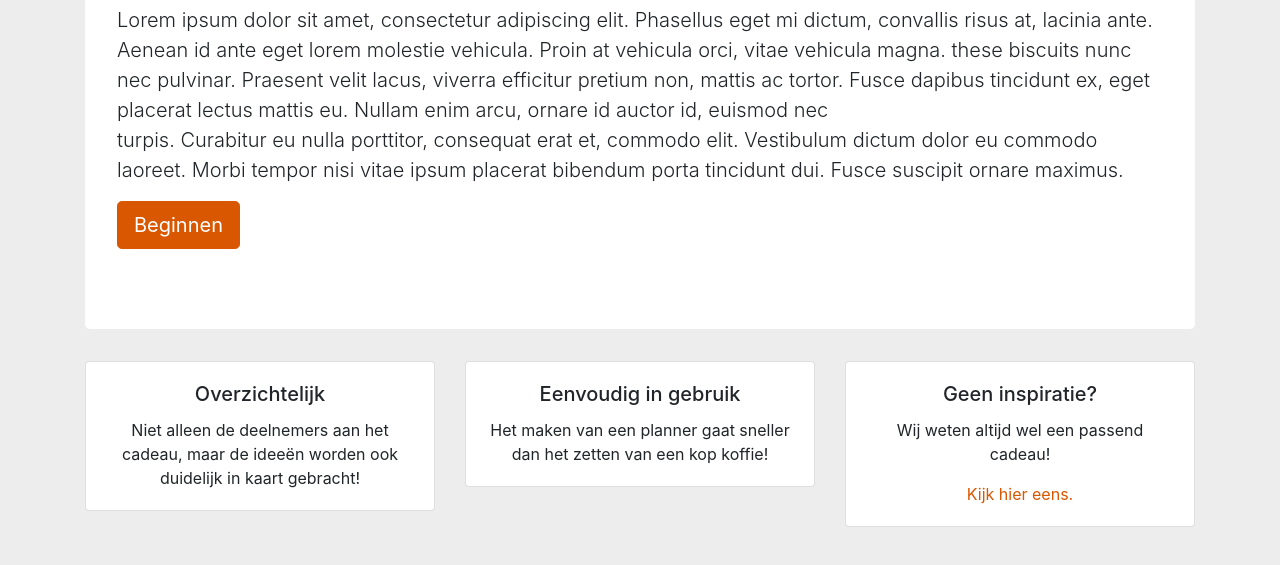
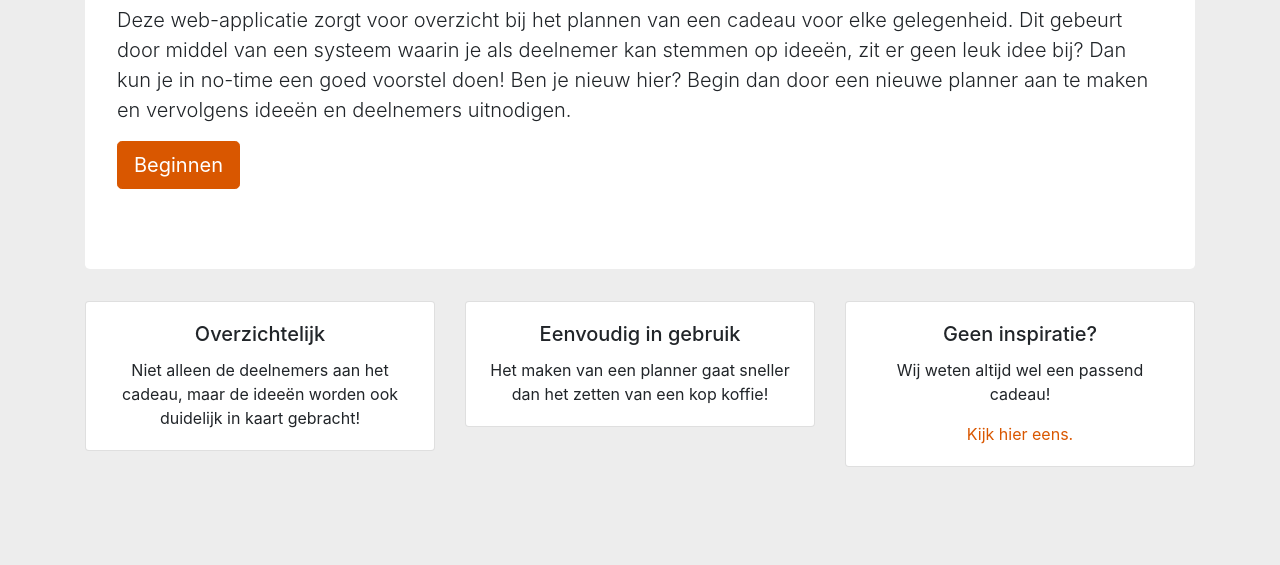
Before and after one commit to JBuursink/tijdelijk, a website: page src/main/webapp/index.html in a window 1280 px wide. Shown: the part 193-758 px from the top of the page. Drawn offline with nearby package versions, Linux system fonts and the light colour scheme.

Commit message:
Update index.html

```diff
--- a/src/main/webapp/index.html
+++ b/src/main/webapp/index.html
@@ -46,12 +46,11 @@
 
 		<div class="jumbotron">
 			<h1 class="display-4">Welkom bij Julian's Cadeauplanner!</h1>
-			<p class="lead">Lorem ipsum dolor sit amet, consectetur adipiscing elit. Phasellus eget mi dictum, convallis risus at, lacinia ante. Aenean
-				id ante eget lorem molestie vehicula. Proin at vehicula orci, vitae vehicula magna. these biscuits nunc nec pulvinar.
-				Praesent velit lacus, viverra efficitur pretium non, mattis ac tortor. Fusce dapibus tincidunt ex, eget placerat lectus
-				mattis eu. Nullam enim arcu, ornare id auctor id, euismod nec
-				<br> turpis. Curabitur eu nulla porttitor, consequat erat et, commodo elit. Vestibulum dictum dolor eu commodo laoreet. Morbi
-				tempor nisi vitae ipsum placerat bibendum porta tincidunt dui. Fusce suscipit ornare maximus. </p>
+			<p class="lead">Deze web-applicatie zorgt voor overzicht bij het plannen van een cadeau voor elke gelegenheid.
+			Dit gebeurt door middel van een systeem waarin je als deelnemer kan stemmen op ideeën, zit er geen leuk idee bij?
+			Dan kun je in no-time een goed voorstel doen!
+			Ben je nieuw hier? Begin dan door een nieuwe planner aan te maken en vervolgens ideeën en deelnemers uitnodigen.
+			</p>
 			<p class="lead">
 				<a class="btn btn-primary btn-lg" href="nieuwCadeau.html" role="button">Beginnen</a>
 			</p>
```
